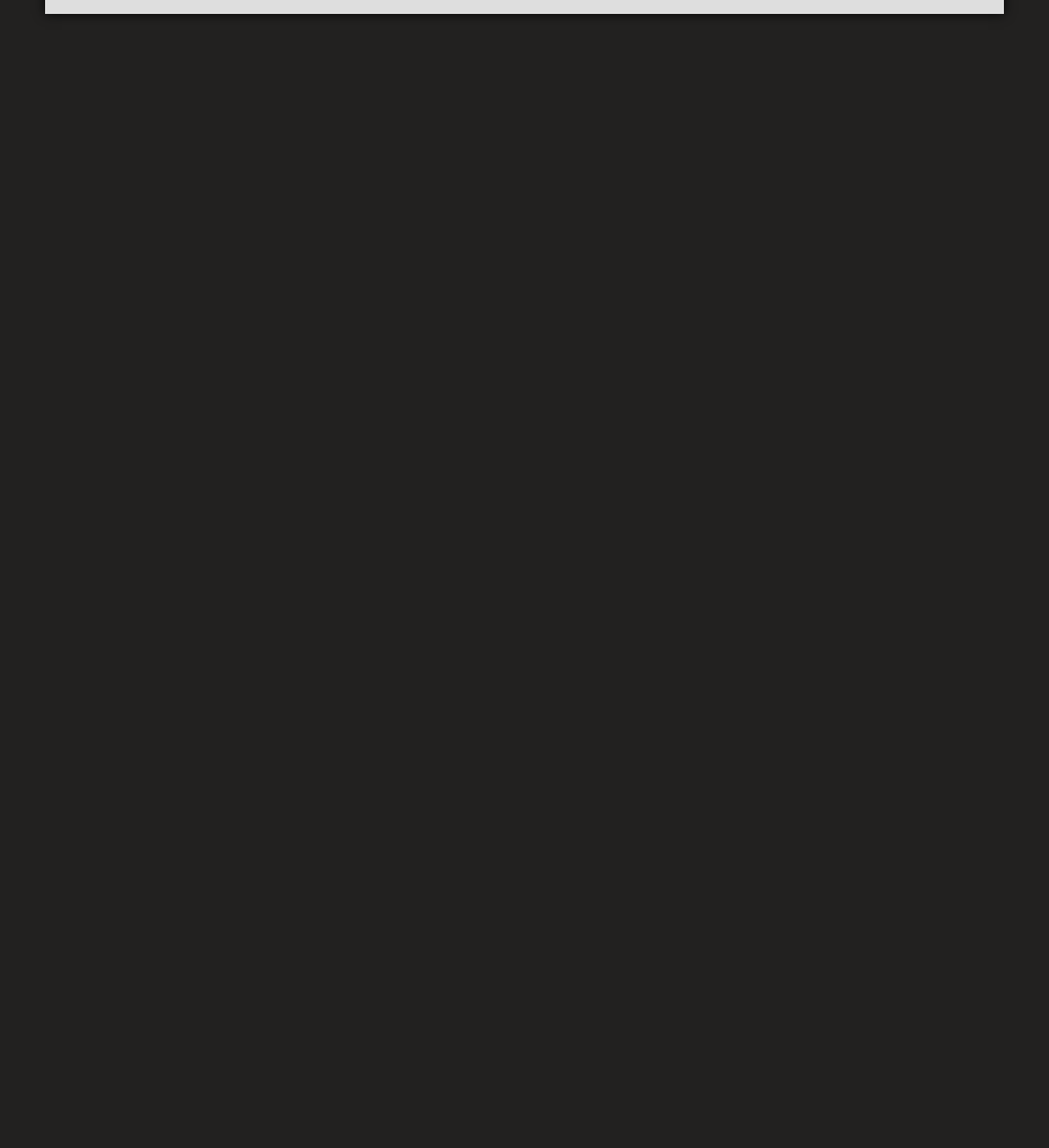
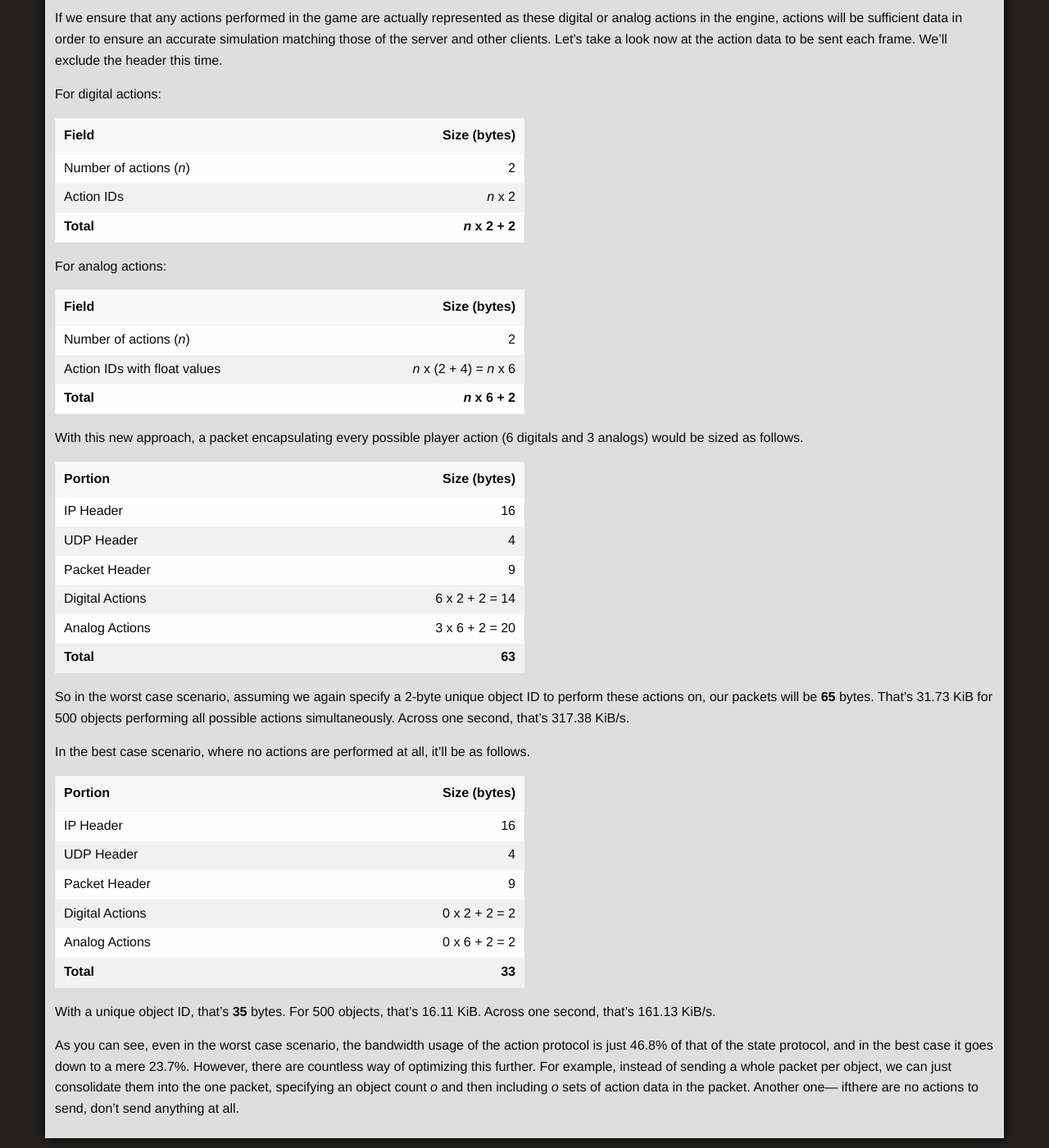
Before and after one commit to ori-sky/polar-space, a Jekyll site: the page built from _posts/2019-08-04-01-udp-multiplayer.md, in a window 1280 px wide and 1400 px high, scrolled down 3373 px. Shown: the whole window at 82% size. Built offline with Jekyll 4.4.1, drawn with Linux system fonts in a browser that asks for light colours; nearby versions of some CDN libraries; some web fonts are replaced; our own code applies the rules of GitHub Pages for plain Markdown files; library files that are not in the unit come from our copies; before the commit the page ends 3406 px from its top, so only the background shows below that.

Commit message:
Update 2019-08-04-01-udp-multiplayer.md

```diff
--- a/_posts/2019-08-04-01-udp-multiplayer.md
+++ b/_posts/2019-08-04-01-udp-multiplayer.md
@@ -97,6 +97,52 @@ Actually, the engine is already designed around the concept of actions. An actio
 | Pitch         | analog (decimal) |
 | Roll          | analog (decimal) |
 
+If we ensure that any actions performed in the game are actually represented as these digital or analog actions in the engine, actions will be sufficient data in order to ensure an accurate simulation matching those of the server and other clients. Let's take a look now at the action data to be sent each frame. We'll exclude the header this time.
+
+For digital actions:
+
+| Field                   | Size (bytes)    |
+| ----------------------- | ---------------:|
+| Number of actions (_n_) |               2 |
+| Action IDs              |         _n_ x 2 |
+| __Total__               | ___n_ x 2 + 2__ |
+
+For analog actions:
+
+| Field                        | Size (bytes)            |
+| ---------------------------- | -----------------------:|
+| Number of actions (_n_)      |                       2 |
+| Action IDs with float values | _n_ x (2 + 4) = _n_ x 6 |
+| __Total__                    |         ___n_ x 6 + 2__ |
+
+With this new approach, a packet encapsulating every possible player action (6 digitals and 3 analogs) would be sized as follows.
+
+| Portion         | Size (bytes)    |
+| --------------- | ---------------:|
+| IP Header       |              16 |
+| UDP Header      |               4 |
+| Packet Header   |               9 |
+| Digital Actions |  6 x 2 + 2 = 14 |
+| Analog Actions  |  3 x 6 + 2 = 20 |
+| __Total__       |          __63__ |
+
+So in the worst case scenario, assuming we again specify a 2-byte unique object ID to perform these actions on, our packets will be __65__ bytes. That's 31.73 KiB for 500 objects performing all possible actions simultaneously. Across one second, that's 317.38 KiB/s.
+
+In the best case scenario, where no actions are performed at all, it'll be as follows.
+
+| Portion         | Size (bytes)    |
+| --------------- | ---------------:|
+| IP Header       |              16 |
+| UDP Header      |               4 |
+| Packet Header   |               9 |
+| Digital Actions |   0 x 2 + 2 = 2 |
+| Analog Actions  |   0 x 6 + 2 = 2 |
+| __Total__       |          __33__ |
+
+With a unique object ID, that's __35__ bytes. For 500 objects, that's 16.11 KiB. Across one second, that's 161.13 KiB/s.
+
+As you can see, even in the worst case scenario, the bandwidth usage of the action protocol is just 46.8% of that of the state protocol, and in the best case it goes down to a mere 23.7%. However, there are countless way of optimizing this further. For example, instead of sending a whole packet per object, we can just consolidate them into the one packet, specifying an object count _o_ and then including _o_ sets of action data in the packet. Another one— ifthere are no actions to send, don't send anything at all.
+
 <!--stackedit_data:
 eyJoaXN0b3J5IjpbMTQzNzI4MDUwMl19
 -->
```
